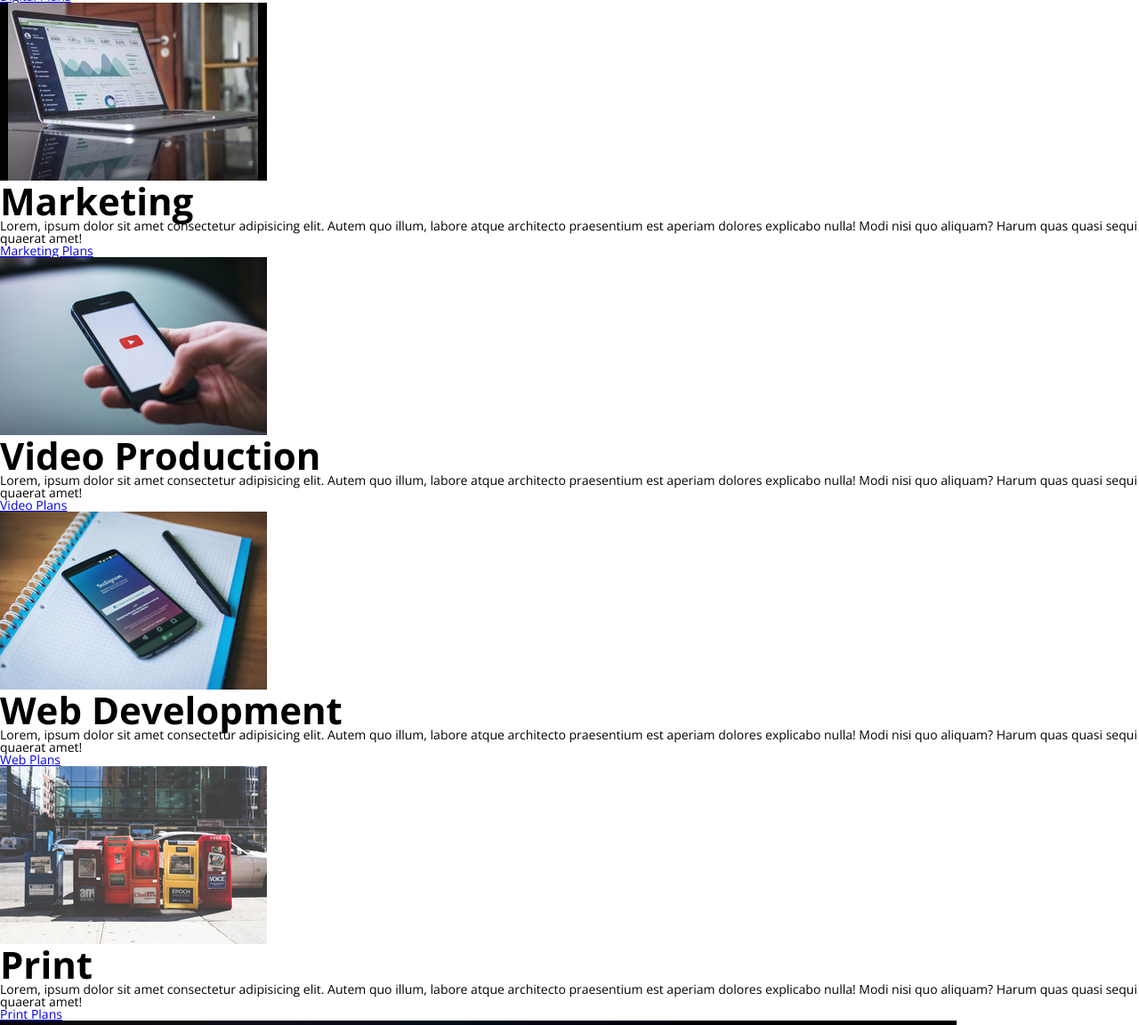
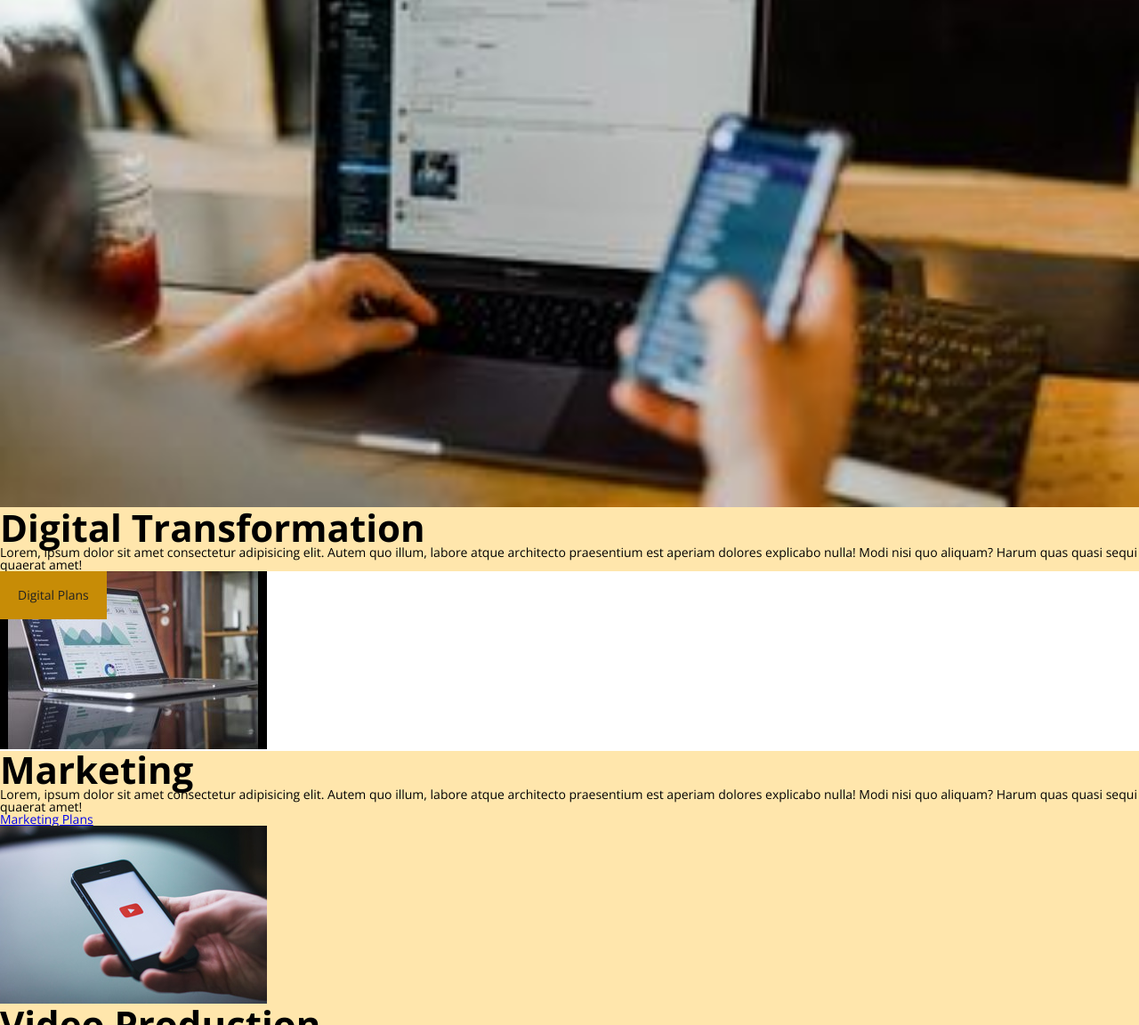
Before and after one commit to mesd0002/KyleMesdag, a plain HTML site: page Final-Project/index.html in a window 1280 px wide. Shown: the part 1635-2787 px from the top of the page at 89% size. Drawn offline with nearby package versions, Linux system fonts and the light colour scheme; some icons are missing.

Commit message:
getting there

```diff
--- a/Final-Project/css/main.css
+++ b/Final-Project/css/main.css
@@ -172,11 +172,81 @@ color: #fff;
         position: absolute;
         padding: 20px;
 }
-
+/*About US */
 .aboutus {
     background-color: #ffe6ac;
 }
 
+/*Digital Transformation */
+.digitaltransformation {
+    background-color: #ffe6ac;
+}
+
+.digitaltransformation img:first-child {
+    width: 100%;
+
+}
+.digitaltransformation a {
+    background-color: #c78c06;
+    color: #222;
+    padding: 1em 1.5em;
+    text-decoration: none;
+    position: absolute;
+    padding: 20px;
+}
+/* Marketing */
+.marketing img:first-child {
+    width: 100%;
+}
+.marketing {
+        background-color: #ffe6ac;
+}
+}
+.marketing a {
+    background-color: #c78c06;
+    color: #222;
+    padding: 1em 1.5em;
+    text-decoration: none;
+    position: absolute;
+    padding: 20px;
+    background-color: #c78c06;
+   }
+
+/* Video Production */
+.videoproduction {
+    background-color: #ffe6ac;
+}
+    .videoproduction a {
+        background-color: #c78c06;
+        color: #222;
+        padding: 1em 1.5em;
+        text-decoration: none;
+        position: absolute;
+        padding: 20px;
+        background-color: #c78c06;
+       }
+
+/* Web Development*/
+.webdevelopment {
+    background-color: #ffe6ac;
+}
+.webdevelopment a {
+    background-color: #c78c06;
+    color: #222;
+    padding: 1em 1.5em;
+    text-decoration: none;
+    position: absolute;
+    padding: 20px;
+    background-color: #c78c06;
+
+   }
+
+/* Print */
+.print {
+    background-color: #ffe6ac;
+}
+
+/*Footer style*/
 .site-footer {
     line-height: 1.5rem;
     padding: 20px;
--- a/Final-Project/index.html
+++ b/Final-Project/index.html
@@ -103,8 +103,9 @@
             <!--- Digital Transformation container code end here-->
 
             <!--- Marketing container code start here-->
+            <img src="images/marketing.jpg" alt="Marketing inhouse">
             <section class="marketing">
-                <img src="images/marketing.jpg" alt="Marketing inhouse">
+
                 <h2>
                     Marketing
                 </h2>
```
